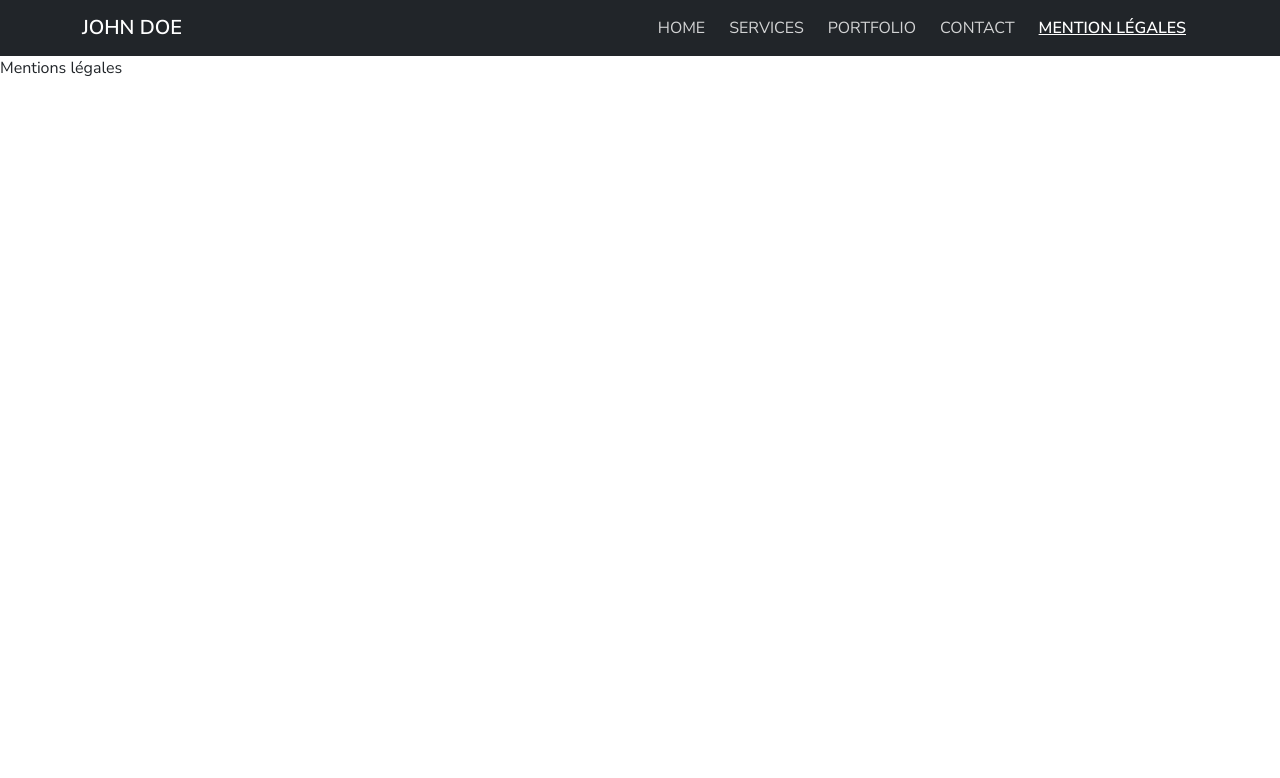
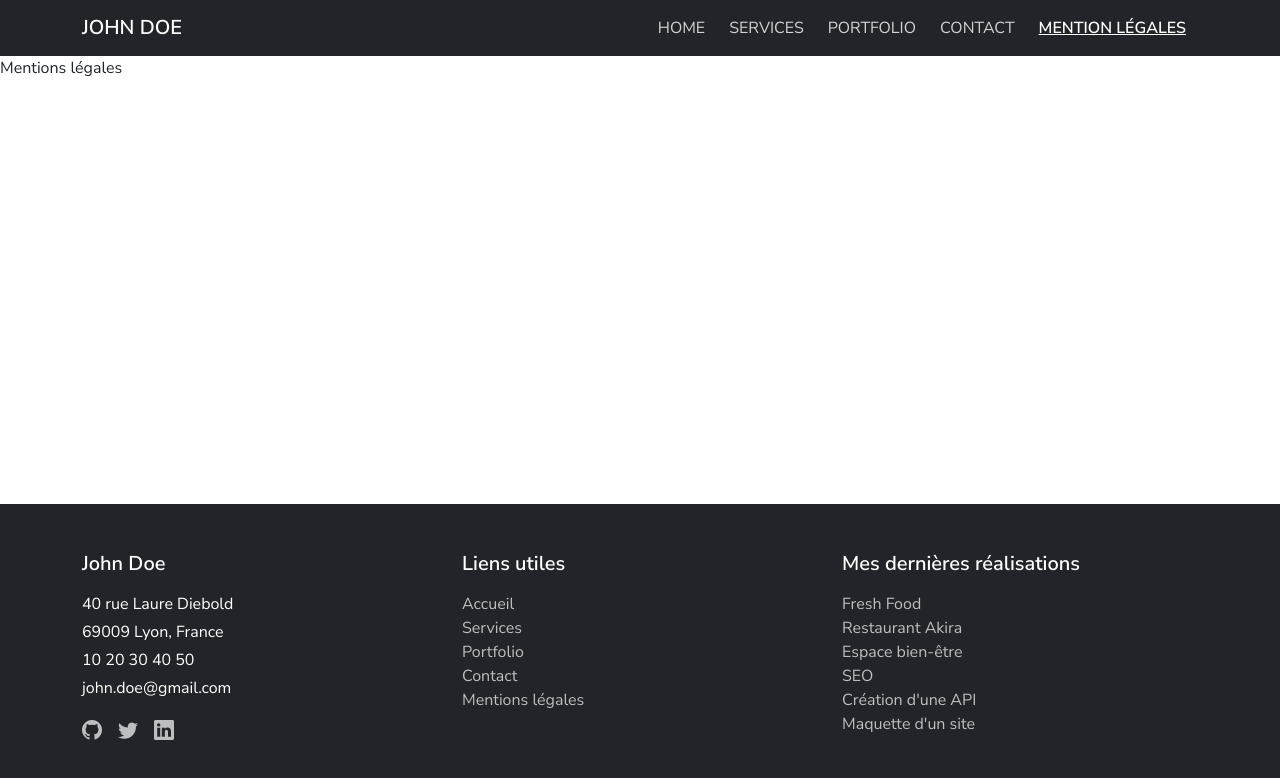
Before and after one commit to ad-pgn/Devoir_5_Portfolio_ReactJS, a React (Create React App) app: page /mentions-legales in a window 1280 px wide. Shown: the top 778 px of the page. Built offline with nearby package versions, Linux system fonts and the light colour scheme.

Commit message:
close #3 - Composant Footer

```diff
--- a/src/App.js
+++ b/src/App.js
@@ -1,19 +1,25 @@
 import { BrowserRouter, Routes, Route } from 'react-router-dom';
 import Header from './components/Header';
+import Footer from './components/Footer';
 
 function App() {
   return (
     <BrowserRouter>
+      <div className="d-flex flex-column min-vh-100">
         <Header/>
+          <main className="flex-grow-1">
             <Routes>
-        <Route path='/' element={<div>Acceuil</div>}/>
+              <Route path='/' element={<div>Accueil</div>}/>
               <Route path='/services' element={<div>Services</div>}/>
               <Route path='/portfolio' element={<div>Portfolio</div>}/>
               <Route path='/contact' element={<div>Contact</div>}/>
               <Route path='/mentions-legales' element={<div>Mentions légales</div>}/>
             </Routes>
+          </main>
+        <Footer/>
+      </div>
     </BrowserRouter>
-  )
+  );
 }
 
 export default App;
--- /dev/null
+++ b/src/components/Footer.jsx
@@ -0,0 +1,61 @@
+import {NavLink} from 'react-router-dom';
+import {Container, Row, Col} from 'react-bootstrap';
+
+function Footer() {
+    return (
+        <footer className="bg-dark text-white py-5 mt-auto">
+            <Container>
+                <Row>
+                    {/* Colonne 1 - Infos */}
+                    <Col md={4} className="mb-4 mb-md-0">
+                        <h5 className="fw-semibold mb-3">John Doe</h5>
+                        <address className="mb-3">
+                            <span className="d-block mb-1">40 rue Laure Diebold</span>
+                            <span className="d-block mb-1">69009 Lyon, France</span>
+                            <span className="d-block mb-1">10 20 30 40 50</span>
+                            <span className="d-block mb-1">john.doe@gmail.com</span>
+                        </address>
+                        <div className="d-flex gap-3">
+                            <a href="https://github.com/johndoe" target="_blank" rel="noopener noreferrer nofollow" className="footer-social-icon">
+                                <i className="bi bi-github fs-5"></i>
+                            </a>
+                            <a href="https://twitter.com/johndoe" target="_blank" rel="noopener noreferrer nofollow" className="footer-social-icon">
+                                <i className="bi bi-twitter fs-5"></i>
+                            </a>
+                            <a href="https://linkedin.com/in/johndoe" target="_blank" rel="noopener noreferrer nofollow" className="footer-social-icon">
+                                <i className="bi bi-linkedin fs-5"></i>
+                            </a>
+                        </div>
+                    </Col>
+
+                    {/* Colonne 2 - Liens utiles */}
+                    <Col md={4} className="mb-4 mb-md-0">
+                        <h5 className="fw-semibold mb-3">Liens utiles</h5>
+                        <ul className="list-unstyled">
+                            <li><NavLink to="/" className="footer-link">Accueil</NavLink></li>
+                            <li><NavLink to="/services" className="footer-link">Services</NavLink></li>
+                            <li><NavLink to="/portfolio" className="footer-link">Portfolio</NavLink></li>
+                            <li><NavLink to="/contact" className="footer-link">Contact</NavLink></li>
+                            <li><NavLink to="/mentions-legales" className="footer-link">Mentions légales</NavLink></li>
+                        </ul>
+                    </Col>
+
+                    {/* Colonne 3 - Dernières réalisations */}
+                    <Col md={4}>
+                        <h5 className="fw-semibold mb-3">Mes dernières réalisations</h5>
+                        <ul className="list-unstyled">
+                            <li><NavLink to="/portfolio" className="footer-link">Fresh Food</NavLink></li>
+                            <li><NavLink to="/portfolio" className="footer-link">Restaurant Akira</NavLink></li>
+                            <li><NavLink to="/portfolio" className="footer-link">Espace bien-être</NavLink></li>
+                            <li><NavLink to="/portfolio" className="footer-link">SEO</NavLink></li>
+                            <li><NavLink to="/portfolio" className="footer-link">Création d'une API</NavLink></li>
+                            <li><NavLink to="/portfolio" className="footer-link">Maquette d'un site</NavLink></li>
+                        </ul>
+                    </Col>
+                </Row>
+            </Container>
+        </footer>
+    );
+}
+
+export default Footer;
--- a/src/components/Header.jsx
+++ b/src/components/Header.jsx
@@ -30,7 +30,7 @@ function Header() {
                 </Navbar.Collapse>
             </Container>
         </Navbar>
-    )
+    );
 }
 
 export default Header;
--- a/src/styles/custom.css
+++ b/src/styles/custom.css
@@ -24,3 +24,24 @@ h1, h2, h3, h4, h5, h6, strong {
     font-weight: 600;
     text-decoration: underline;
 }
+
+/* FOOTER */
+.footer-link {
+    color: rgba(255, 255, 255, 0.7);
+    text-decoration: none;
+    transition: all 0.3s ease;
+}
+
+.footer-link:hover {
+    color: #fff;
+    font-weight: 600;
+}
+
+.footer-social-icon {
+    color: rgba(255, 255, 255, 0.7);
+    transition: all 0.3s ease;
+}
+
+.footer-social-icon:hover {
+    color: #fff;
+}
```
Lines whose indentation alone changed are shown as unchanged.
